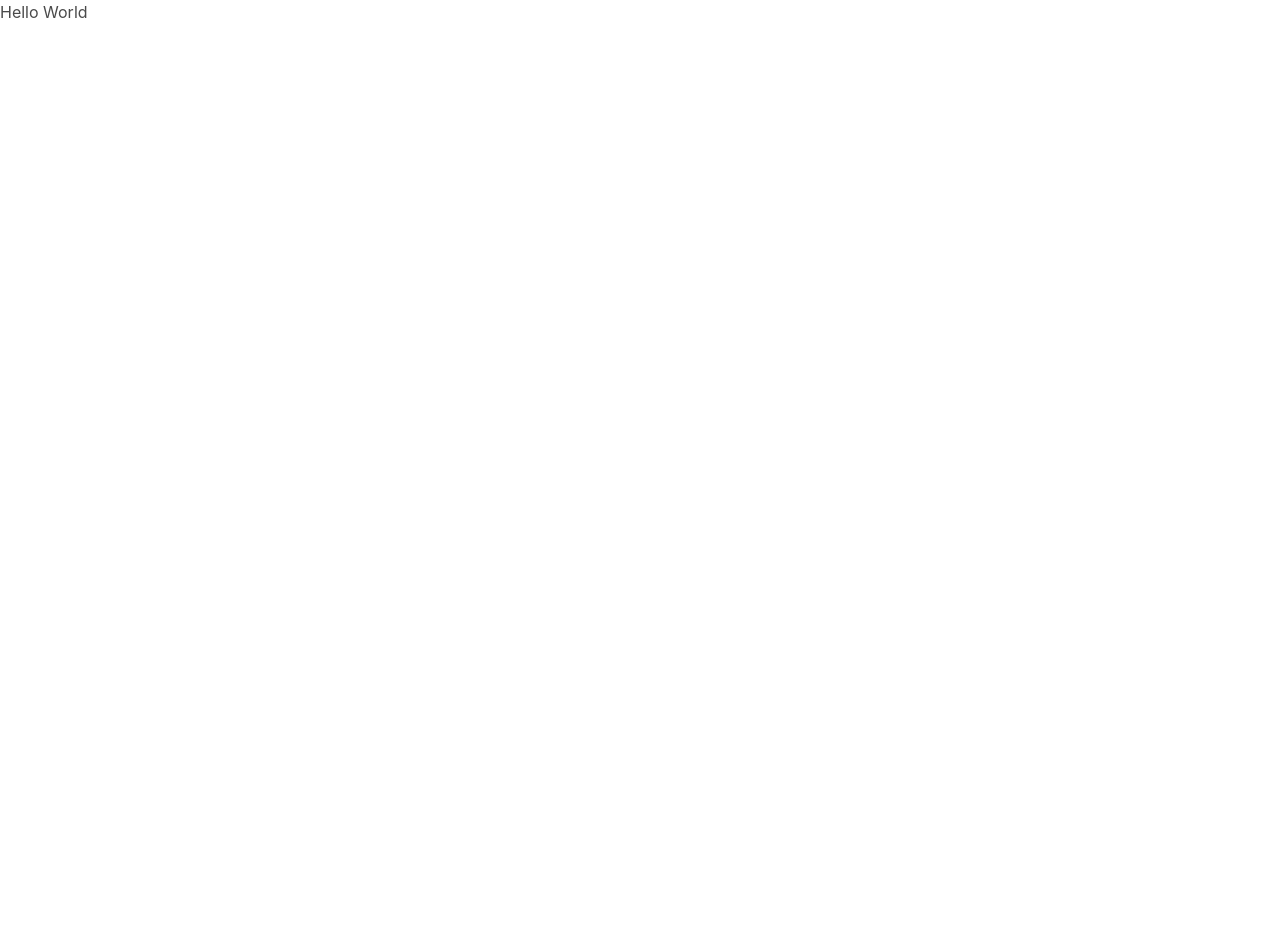
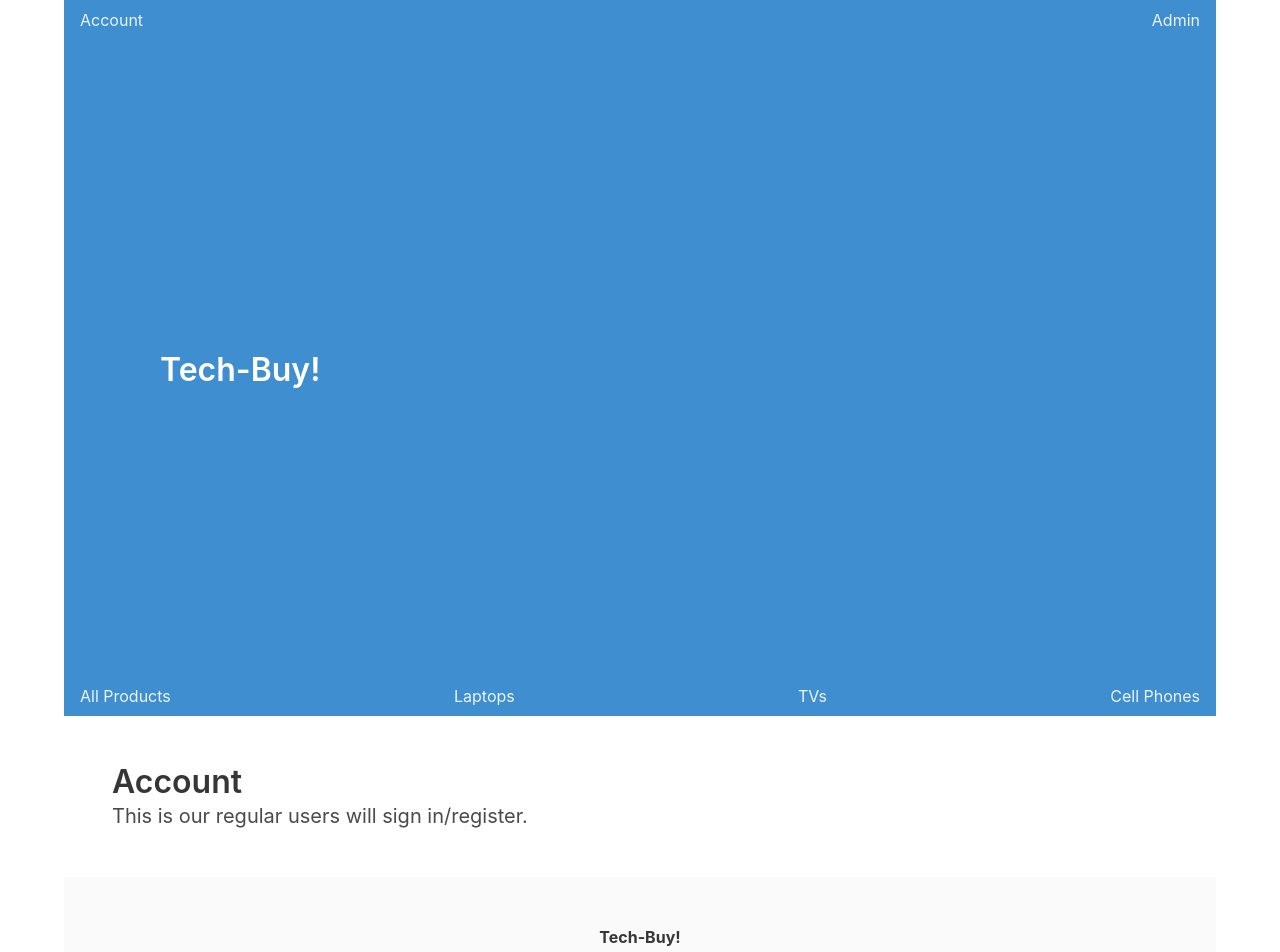
Before and after one commit to Pikachus-ThunderBolts/grace-shopper, a React (Create React App) app in the folder front-end/: page /account in a window 1280 px wide. Shown: the top 952 px of the page. Before the commit the page ends 800 px from the top, so only its background shows below. Built offline with nearby package versions, Linux system fonts and the light colour scheme.

Commit message:
layout and routes created

```diff
--- /dev/null
+++ b/front-end/src/Account.js
@@ -0,0 +1,14 @@
+const Account = () => {
+  return (
+    <>
+      <section class="section">
+        <h1 class="title">Account</h1>
+        <h2 class="subtitle">
+          This is our regular users will sign in/register.
+        </h2>
+      </section>
+    </>
+  );
+};
+
+export default Account;
--- /dev/null
+++ b/front-end/src/Admin.js
@@ -0,0 +1,12 @@
+const Admin = () => {
+  return (
+    <>
+      <section class="section">
+        <h1 class="title">Admin</h1>
+        <h2 class="subtitle">this is where our admin users will login</h2>
+      </section>
+    </>
+  );
+};
+
+export default Admin;
--- /dev/null
+++ b/front-end/src/App.js
@@ -0,0 +1,67 @@
+import React, { useState, useEffect } from "react";
+import { Route, Switch, Link } from "react-router-dom";
+import Products from "./components/Products";
+import Home from "./components/Home";
+import Laptops from "./components/Laptops";
+import TVs from "./components/TVs";
+import CellPhones from "./components/CellPhones";
+import Account from "./Account";
+import Admin from "./Admin";
+
+const App = () => {
+  return (
+    <>
+      <div className="container">
+        <section class="hero is-large is-info">
+          <div className="tabs">
+            <Link to="/account">Account</Link>
+            <Link to="/admin">Admin</Link>
+          </div>
+          <div class="hero-body">
+            <Link to="/" class="title">
+              Tech-Buy!
+            </Link>
+          </div>
+          <div className="tabs">
+            <Link to="/products">All Products</Link>
+            <Link to="/laptops">Laptops</Link>
+            <Link to="/tvs">TVs</Link>
+            <Link to="/cellphones">Cell Phones</Link>
+          </div>
+        </section>
+        <Switch>
+          <Route exact path="/">
+            <Home></Home>
+          </Route>
+          <Route path="/products">
+            <Products></Products>
+          </Route>
+          <Route path="/laptops">
+            <Laptops></Laptops>
+          </Route>
+          <Route path="/tvs">
+            <TVs></TVs>
+          </Route>
+          <Route path="/cellphones">
+            <CellPhones></CellPhones>
+          </Route>
+          <Route path="/account">
+            <Account></Account>
+          </Route>
+          <Route path="/admin">
+            <Admin></Admin>
+          </Route>
+        </Switch>
+        <footer class="footer">
+          <div class="content has-text-centered">
+            <p>
+              <strong>Tech-Buy!</strong>
+            </p>
+          </div>
+        </footer>
+      </div>
+    </>
+  );
+};
+
+export default App;
--- /dev/null
+++ b/front-end/src/components/CellPhones.js
@@ -0,0 +1,12 @@
+const CellPhones = () => {
+  return (
+    <>
+      <section class="section">
+        <h1 class="title">Cell Phones</h1>
+        <h2 class="subtitle">This is where Cell Phones will live.</h2>
+      </section>
+    </>
+  );
+};
+
+export default CellPhones;
--- /dev/null
+++ b/front-end/src/components/Home.js
@@ -0,0 +1,15 @@
+import React from "react";
+import { Route, Switch, Link } from "react-router-dom";
+
+const Home = () => {
+  return (
+    <>
+      <section class="section">
+        <h1 class="title">Home</h1>
+        <h2 class="subtitle">This is our Home page</h2>
+      </section>
+    </>
+  );
+};
+
+export default Home;
--- /dev/null
+++ b/front-end/src/components/Laptops.js
@@ -0,0 +1,12 @@
+const Laptops = () => {
+  return (
+    <>
+      <section class="section">
+        <h1 class="title">Laptops</h1>
+        <h2 class="subtitle">This is where Laptops will live.</h2>
+      </section>
+    </>
+  );
+};
+
+export default Laptops;
--- /dev/null
+++ b/front-end/src/components/Products.js
@@ -0,0 +1,12 @@
+const Products = () => {
+  return (
+    <>
+      <section class="section">
+        <h1 class="title">Products</h1>
+        <h2 class="subtitle">This is where Products will live.</h2>
+      </section>
+    </>
+  );
+};
+
+export default Products;
--- /dev/null
+++ b/front-end/src/components/TVs.js
@@ -0,0 +1,12 @@
+const TVs = () => {
+  return (
+    <>
+      <section class="section">
+        <h1 class="title">TVs</h1>
+        <h2 class="subtitle">This is where TVs will live.</h2>
+      </section>
+    </>
+  );
+};
+
+export default TVs;
--- a/front-end/src/index.js
+++ b/front-end/src/index.js
@@ -1,10 +1,7 @@
 import React from "react";
 import ReactDOM from "react-dom/client";
+import App from "./App";
 import { BrowserRouter as Router } from "react-router-dom";
-
-const App = () => {
-  return <div>Hello World</div>;
-};
 
 const root = ReactDOM.createRoot(document.getElementById("app"));
 root.render(
```
